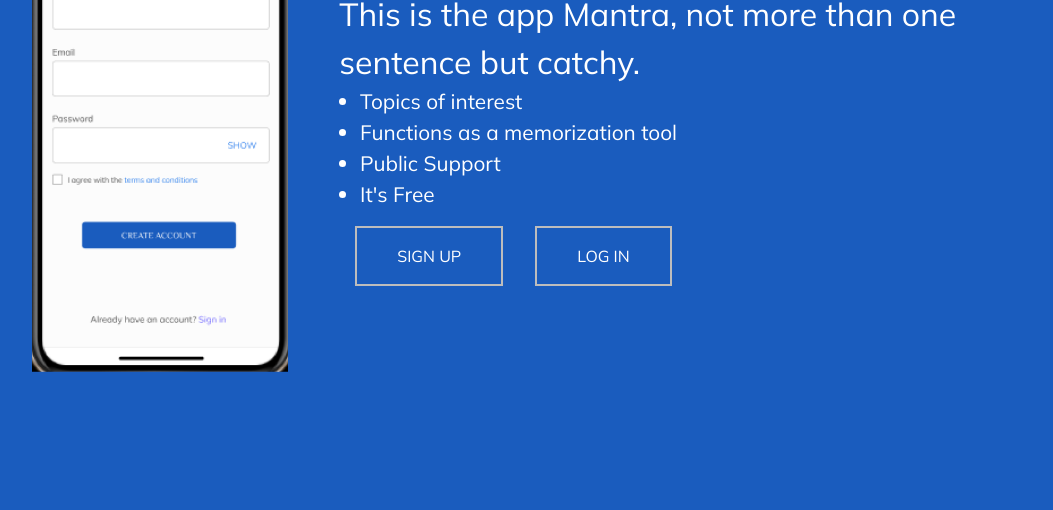
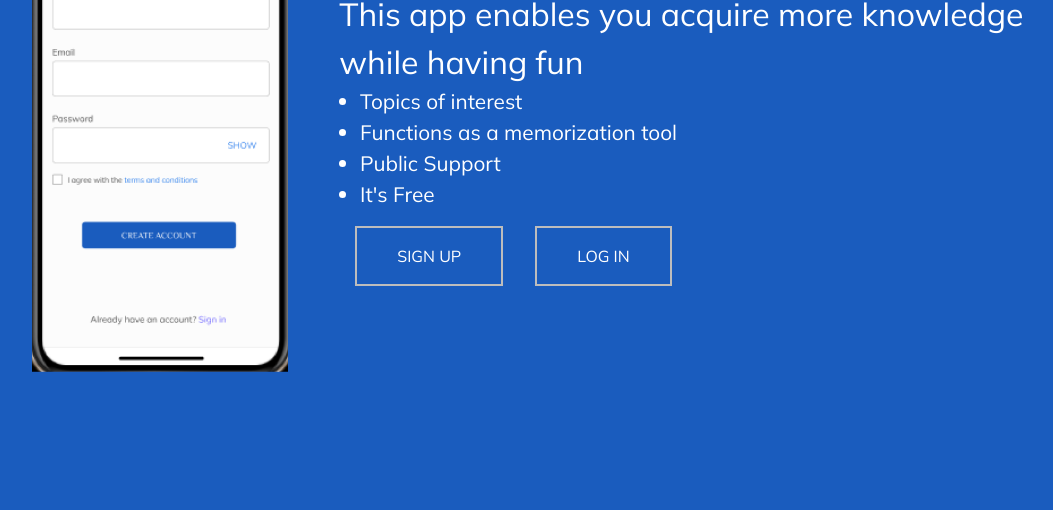
Before and after one commit to ECX-Unilag/team15-week1, a plain HTML site: page landing-page/landing.html in a window 1280 px wide. Shown: the part 290-800 px from the top of the page, without its empty margins (96-1149 px from the left). Drawn offline with Linux system fonts and the light colour scheme.

Commit message:
Update landing.html

```diff
--- a/landing-page/landing.html
+++ b/landing-page/landing.html
@@ -20,7 +20,7 @@
                     <!-- Text section -->
                     <section id="text-section">
                         <h1>ProQuiz</h1>
-                        <p id="mantra">This is the app Mantra, not more than one sentence but catchy.</p>
+                        <p id="mantra">This app enables you acquire more knowledge while having fun</p>
                         <ul id="features">
                             <li>Topics of interest</li>
                             <li>Functions as a memorization tool</li>
```
